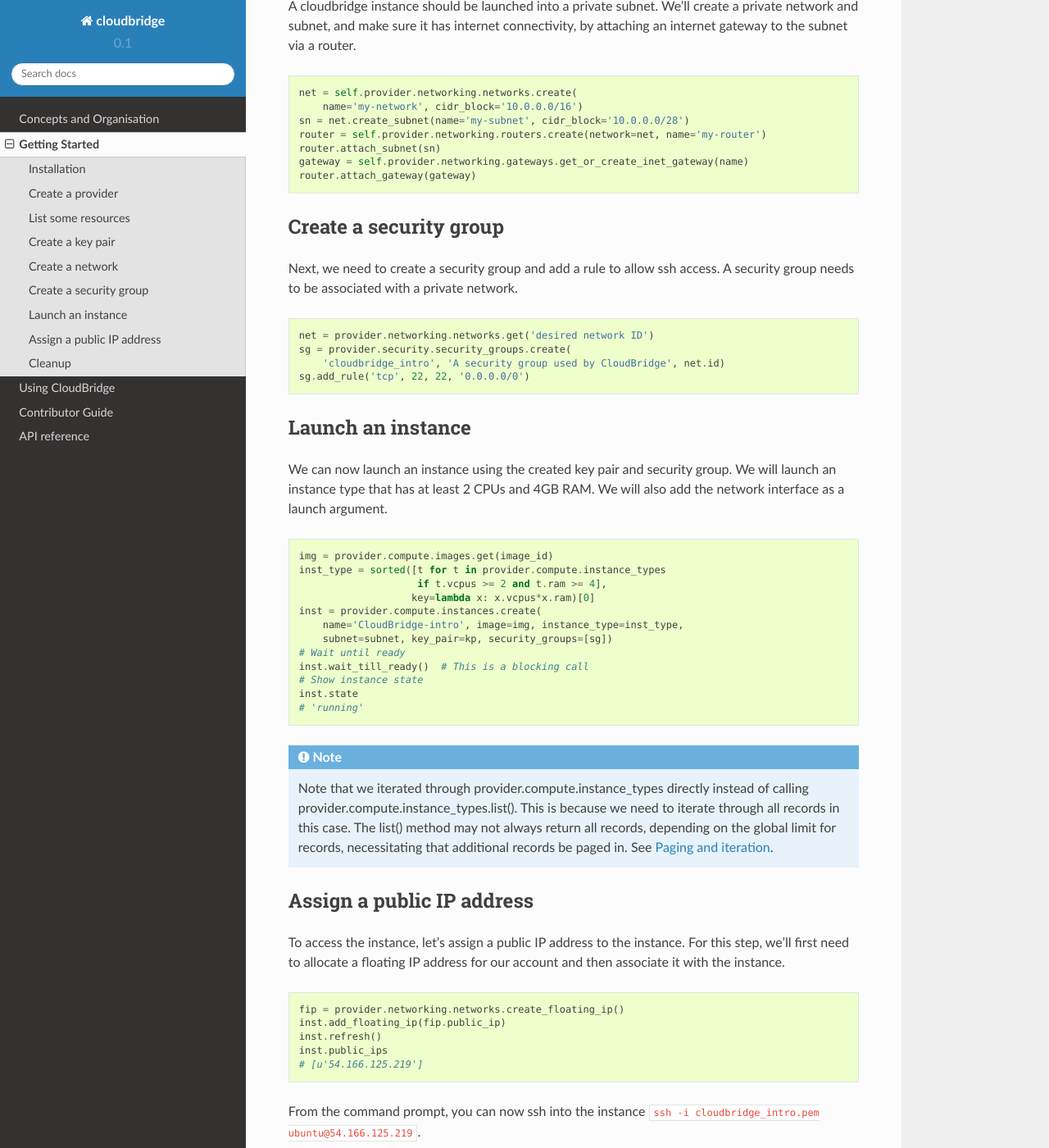
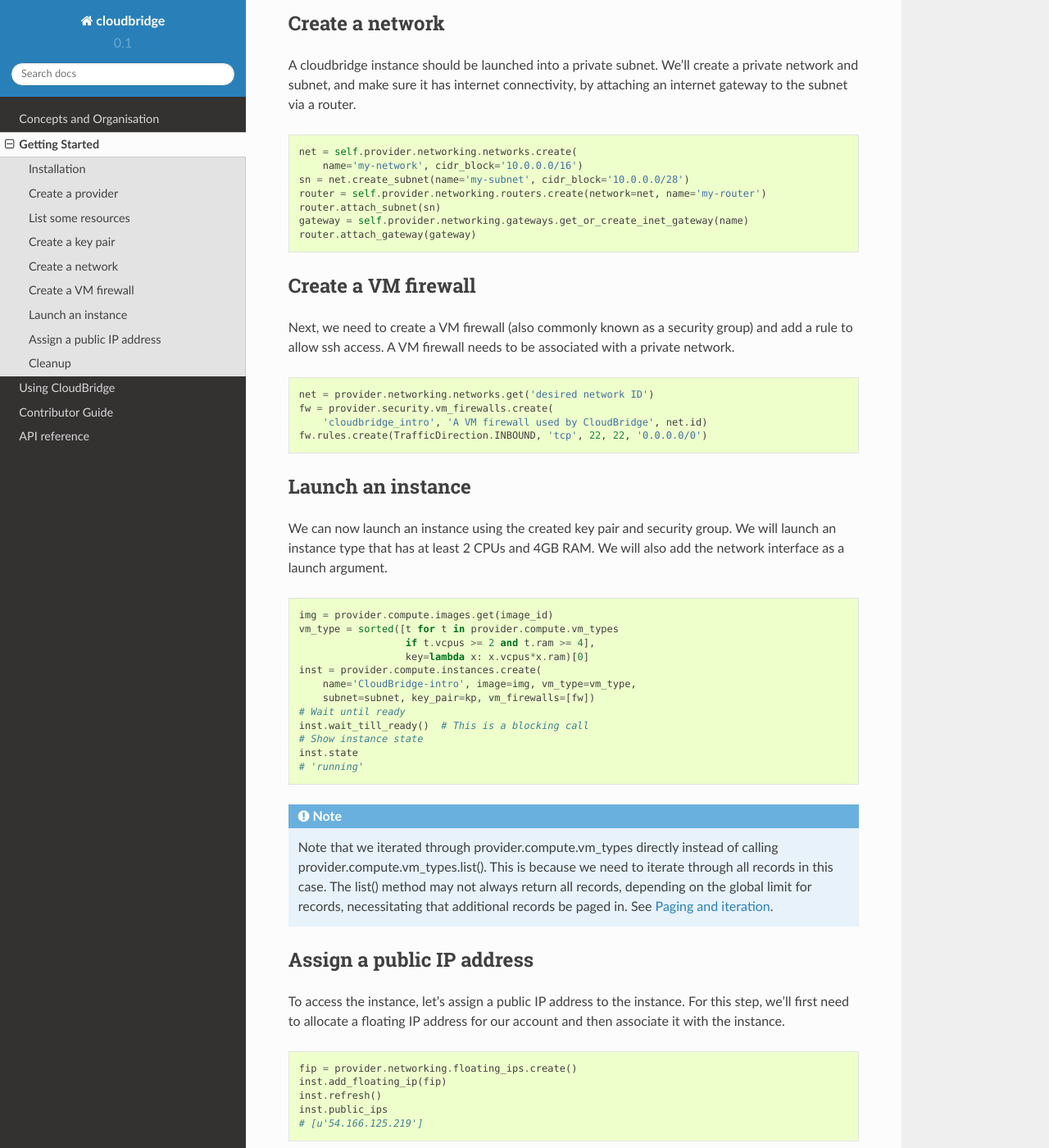
Before and after one commit to CloudVE/cloudbridge, a Sphinx documentation site: the page built from docs/getting_started.rst, in a window 1280 px wide and 1400 px high, scrolled down 1965 px. Shown: the whole window at 82% size. Built offline with Sphinx 7.4.7 and the Read the Docs theme 2.0.0, drawn with Linux system fonts in a browser that asks for light colours; some of the changed text lies outside the part shown.

Commit message:
Fixed up documentation and links to match latest

```diff
--- a/docs/getting_started.rst
+++ b/docs/getting_started.rst
@@ -108,17 +111,18 @@ attaching an internet gateway to the subnet via a router.
     router.attach_gateway(gateway)
 
 
-Create a security group
+Create a VM firewall
 -----------------------
-Next, we need to create a security group and add a rule to allow ssh access.
-A security group needs to be associated with a private network.
+Next, we need to create a VM firewall (also commonly known as a security group)
+and add a rule to allow ssh access. A VM firewall needs to be associated with
+a private network.
 
 .. code-block:: python
 
     net = provider.networking.networks.get('desired network ID')
-    sg = provider.security.security_groups.create(
-        'cloudbridge_intro', 'A security group used by CloudBridge', net.id)
-    sg.add_rule('tcp', 22, 22, '0.0.0.0/0')
+    fw = provider.security.vm_firewalls.create(
+        'cloudbridge_intro', 'A VM firewall used by CloudBridge', net.id)
+    fw.rules.create(TrafficDirection.INBOUND, 'tcp', 22, 22, '0.0.0.0/0')
 
 Launch an instance
 ------------------
@@ -129,12 +133,12 @@ also add the network interface as a launch argument.
 .. code-block:: python
 
     img = provider.compute.images.get(image_id)
-    inst_type = sorted([t for t in provider.compute.instance_types
-                        if t.vcpus >= 2 and t.ram >= 4],
-                       key=lambda x: x.vcpus*x.ram)[0]
+    vm_type = sorted([t for t in provider.compute.vm_types
+                      if t.vcpus >= 2 and t.ram >= 4],
+                      key=lambda x: x.vcpus*x.ram)[0]
     inst = provider.compute.instances.create(
-        name='CloudBridge-intro', image=img, instance_type=inst_type,
-        subnet=subnet, key_pair=kp, security_groups=[sg])
+        name='CloudBridge-intro', image=img, vm_type=vm_type,
+        subnet=subnet, key_pair=kp, vm_firewalls=[fw])
     # Wait until ready
     inst.wait_till_ready()  # This is a blocking call
     # Show instance state
@@ -143,8 +147,8 @@ also add the network interface as a launch argument.
 
 .. note ::
 
-   Note that we iterated through provider.compute.instance_types directly
-   instead of calling provider.compute.instance_types.list(). This is
+   Note that we iterated through provider.compute.vm_types directly
+   instead of calling provider.compute.vm_types.list(). This is
    because we need to iterate through all records in this case. The list()
    method may not always return all records, depending on the global limit
    for records, necessitating that additional records be paged in. See
@@ -158,8 +162,8 @@ and then associate it with the instance.
 
 .. code-block:: python
 
-    fip = provider.networking.networks.create_floating_ip()
-    inst.add_floating_ip(fip.public_ip)
+    fip = provider.networking.floating_ips.create()
+    inst.add_floating_ip(fip)
     inst.refresh()
     inst.public_ips
     # [u'54.166.125.219']
@@ -178,7 +182,7 @@ To wrap things up, let's clean up all the resources we have created
     inst.wait_for([InstanceState.TERMINATED, InstanceState.UNKNOWN],
                    terminal_states=[InstanceState.ERROR])  # Blocking call
     fip.delete()
-    sg.delete()
+    fw.delete()
     kp.delete()
     os.remove('cloudbridge_intro.pem')
     router.detach_gateway(gateway)
```
Also changed, not shown: other parts of docs/getting_started.rst (+3 -0 lines), docs/api_docs/cloud/exceptions.rst (+15 -0 lines), docs/api_docs/cloud/resources.rst (+61 -6 lines), docs/api_docs/cloud/services.rst (+29 -4 lines), docs/topics/launch.rst (+17 -17 lines), docs/extras/_images/object_relationships_detailed.svg.
